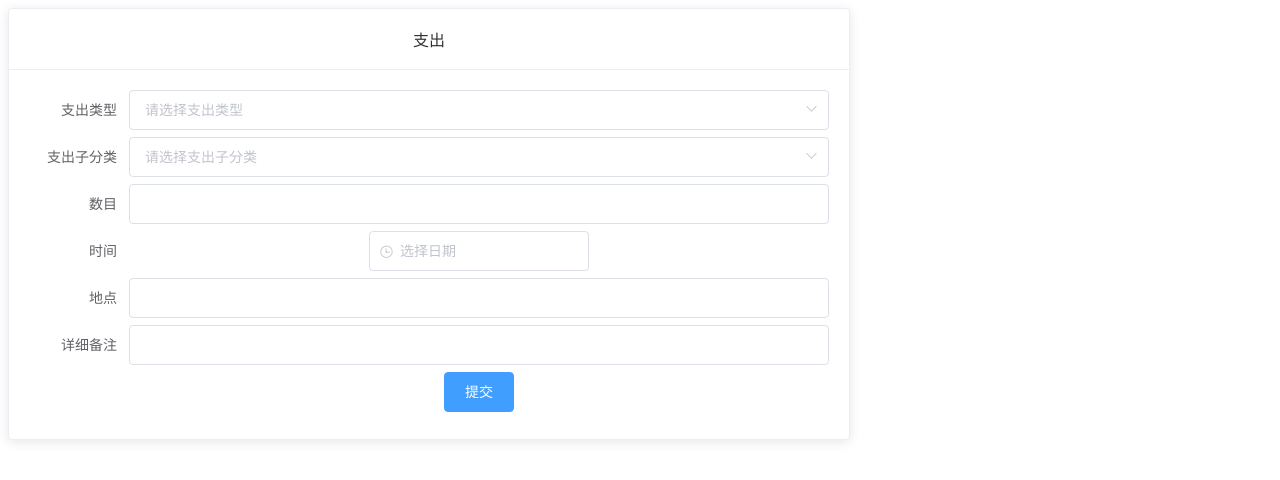
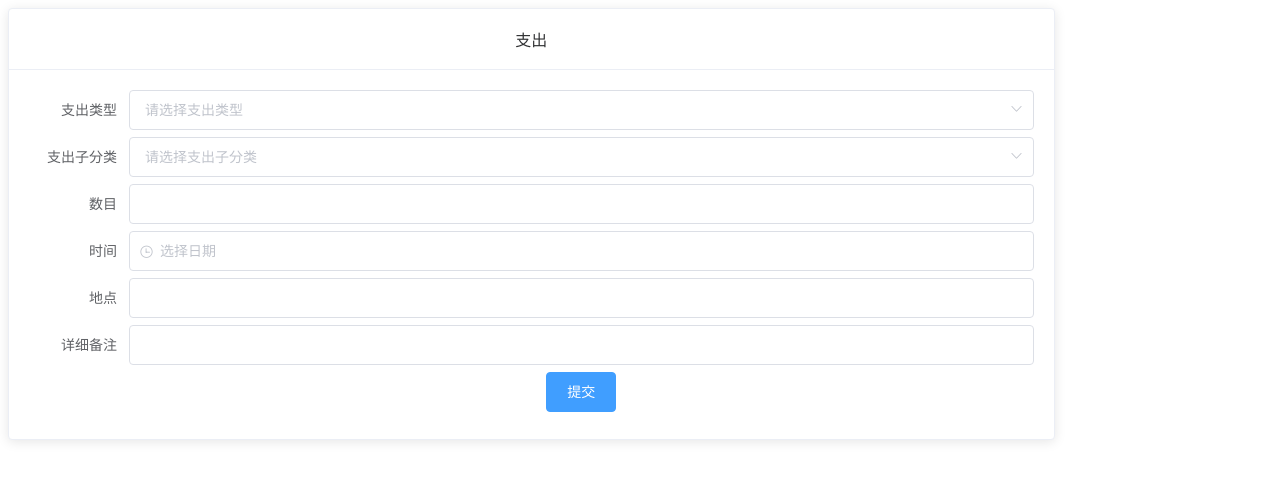
Before and after one commit to APTX574/management, a Vue app: page /#/addout in a window 1280 px wide. Shown: the top 480 px of the page. Built offline with nearby package versions, Linux system fonts and the light colour scheme.

Commit message:
修该时间选择器宽度

```diff
--- a/src/views/addin.vue
+++ b/src/views/addin.vue
@@ -28,14 +28,14 @@
             <el-form-item label="时间">
               <el-input v-model="addin.time"></el-input>
             </el-form-item>
-            <el-form-item>
+            <el-form-item label="消费时间">
               <div class="block">
-                <span class="demonstration">消费时间</span>
                 <el-date-picker
                     v-model="addin.time"
                     align="right"
                     type="datetime"
                     placeholder="选择时间"
+                    style="width:100%"
                 >
                 </el-date-picker>
               </div>
--- a/src/views/addout.vue
+++ b/src/views/addout.vue
@@ -1,6 +1,6 @@
 <template>
-  <el-row :gutter="50" align="middle">
-    <el-col :span="80">
+  <el-row :gutter="40" align="middle">
+    <el-col :span="20">
       <div class="grid-content bg-purple">
         <el-card class="box-card">
           <div slot="header" class="clearfix">
@@ -11,7 +11,7 @@
               <el-select
                   v-model="addout.type"
                   placeholder="请选择支出类型"
-                  style="width: 700px">
+                  style="width: 100%">
                 <el-option label="餐饮" value="餐饮"></el-option>
                 <el-option label="购物" value="购物"></el-option>
                 <el-option label="生活" value="生活"></el-option>
@@ -24,7 +24,7 @@
               <el-select
                   v-model="addout.subtype"
                   placeholder="请选择支出子分类"
-                  style="width: 700px">
+                  style="width: 100%">
                 <el-option label="个人就餐" value="个人就餐" v-if="addout.type == '餐饮'"></el-option>
                 <el-option label="外卖" value="外卖" v-if="addout.type == '餐饮'"></el-option>
                 <el-option label="零食" value="零食" v-if="addout.type == '餐饮'"></el-option>
@@ -80,6 +80,7 @@
             <el-form-item label="时间">
               <div class="block">
                 <el-date-picker
+                    style="width:100%"
                     v-model="addout.time"
                     align="right"
                     type="datetime"
```
